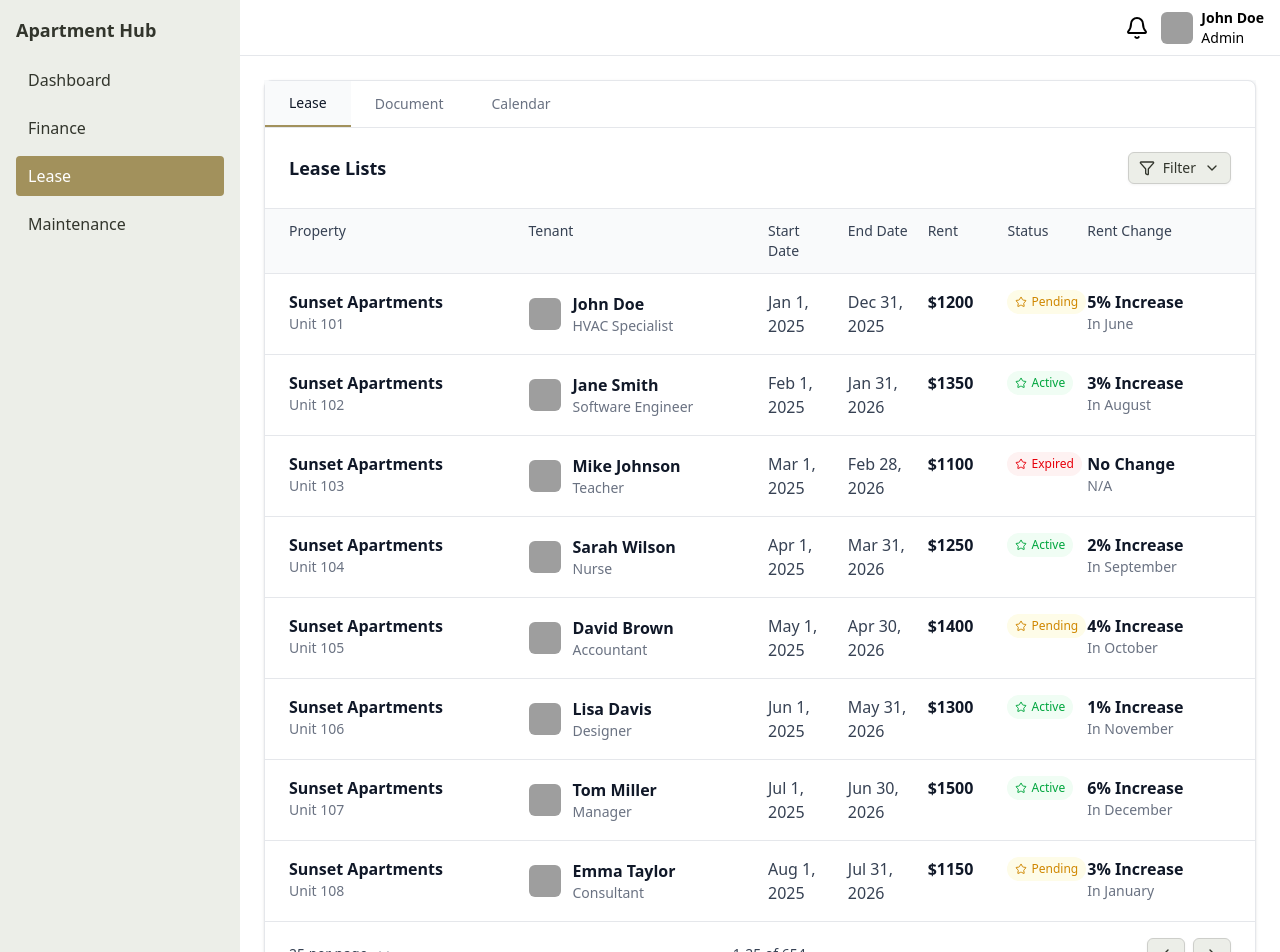
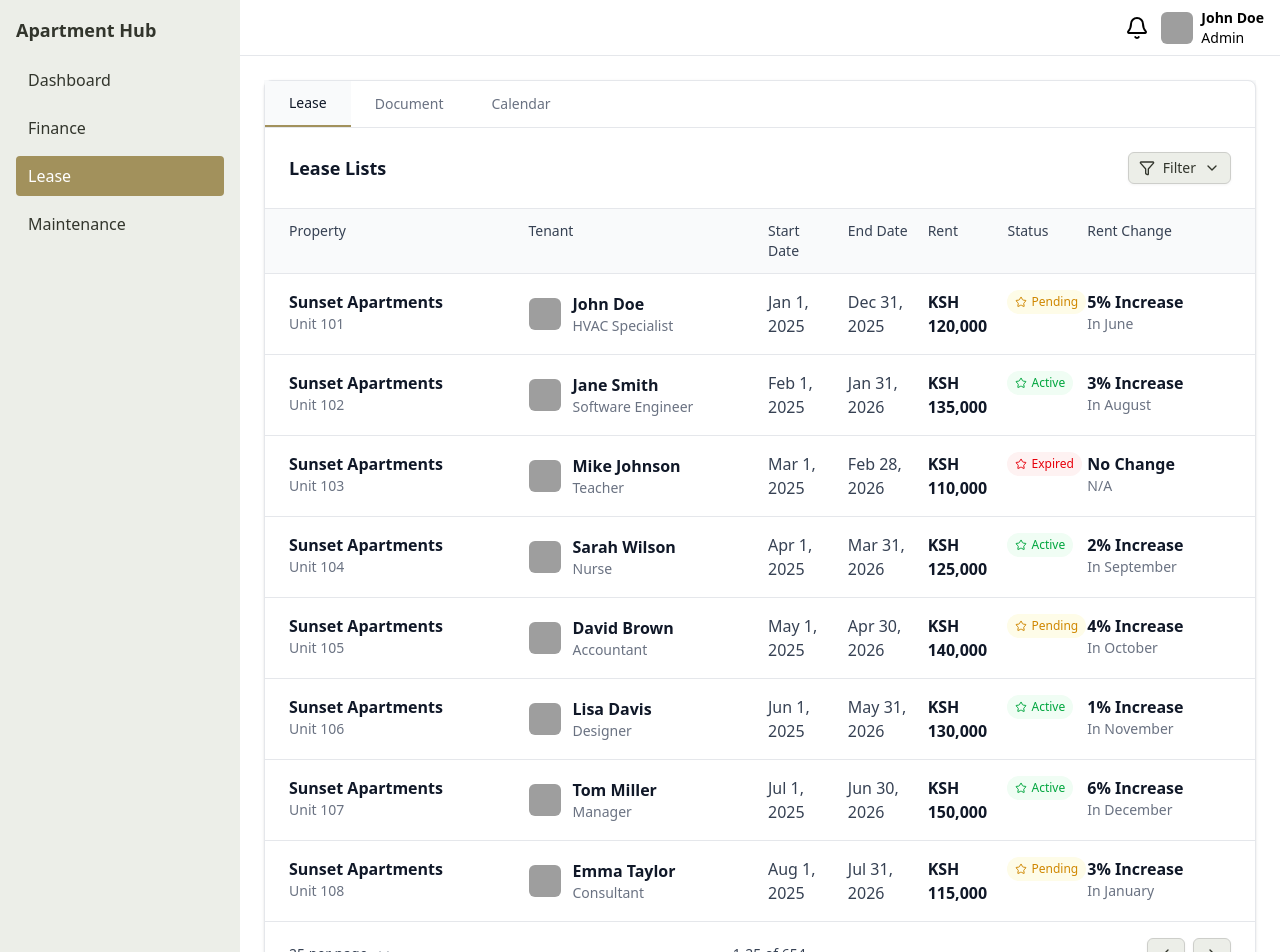
Before and after one commit to Yug3ne/apartment-hub, a React (Vite) app: page /landlord/lease in a window 1280 px wide. Shown: the top 952 px of the page. Built offline with nearby package versions, Linux system fonts and the light colour scheme; grey boxes are pictures that could not be loaded.

Commit message:
change currency to KSH

```diff
--- a/src/pages/landlord/dashboard.tsx
+++ b/src/pages/landlord/dashboard.tsx
@@ -51,7 +51,7 @@ const statCards = [
   },
   {
     label: "Rent Collection",
-    value: "$65,350.00",
+    value: "KSH 6,535,000",
     delta: "+6.1%",
     sub: "last month",
     icon: <CreditCard color="white" />,
--- a/src/pages/landlord/lease.tsx
+++ b/src/pages/landlord/lease.tsx
@@ -1,10 +1,5 @@
 import { Button } from "@/components/ui/button";
-import {
-  Filter,
-  ChevronDown,
-  ChevronLeft,
-  ChevronRight,
-} from "lucide-react";
+import { Filter, ChevronDown, ChevronLeft, ChevronRight } from "lucide-react";
 import { useState } from "react";
 import LeaseTab from "./components/lease-tab";
 import DocumentsTab from "./components/documents-tab";
@@ -27,7 +22,7 @@ const Lease = () => {
       },
       startDate: "Jan 1, 2025",
       endDate: "Dec 31, 2025",
-      rent: "$1200",
+      rent: "KSH 120,000",
       status: {
         text: "Pending",
         type: "pending",
@@ -50,7 +45,7 @@ const Lease = () => {
       },
       startDate: "Feb 1, 2025",
       endDate: "Jan 31, 2026",
-      rent: "$1350",
+      rent: "KSH 135,000",
       status: {
         text: "Active",
         type: "active",
@@ -73,7 +68,7 @@ const Lease = () => {
       },
       startDate: "Mar 1, 2025",
       endDate: "Feb 28, 2026",
-      rent: "$1100",
+      rent: "KSH 110,000",
       status: {
         text: "Expired",
         type: "expired",
@@ -96,7 +91,7 @@ const Lease = () => {
       },
       startDate: "Apr 1, 2025",
       endDate: "Mar 31, 2026",
-      rent: "$1250",
+      rent: "KSH 125,000",
       status: {
         text: "Active",
         type: "active",
@@ -119,7 +114,7 @@ const Lease = () => {
       },
       startDate: "May 1, 2025",
       endDate: "Apr 30, 2026",
-      rent: "$1400",
+      rent: "KSH 140,000",
       status: {
         text: "Pending",
         type: "pending",
@@ -142,7 +137,7 @@ const Lease = () => {
       },
       startDate: "Jun 1, 2025",
       endDate: "May 31, 2026",
-      rent: "$1300",
+      rent: "KSH 130,000",
       status: {
         text: "Active",
         type: "active",
@@ -165,7 +160,7 @@ const Lease = () => {
       },
       startDate: "Jul 1, 2025",
       endDate: "Jun 30, 2026",
-      rent: "$1500",
+      rent: "KSH 150,000",
       status: {
         text: "Active",
         type: "active",
@@ -188,7 +183,7 @@ const Lease = () => {
       },
       startDate: "Aug 1, 2025",
       endDate: "Jul 31, 2026",
-      rent: "$1150",
+      rent: "KSH 115,000",
       status: {
         text: "Pending",
         type: "pending",
@@ -201,8 +196,6 @@ const Lease = () => {
   ];
 
   // Sample document data
-
-
 
   return (
     <div className="flex flex-col h-full bg-gray-50">
@@ -269,12 +262,12 @@ const Lease = () => {
             <div className="min-w-full">
               {activeTab === "lease" ? (
                 <>
-                 <LeaseTab leaseData={leaseData} />
+                  <LeaseTab leaseData={leaseData} />
                 </>
               ) : activeTab === "document" ? (
-              <>
-              <DocumentsTab />
-              </>
+                <>
+                  <DocumentsTab />
+                </>
               ) : (
                 <div className="flex items-center justify-center h-64 text-gray-500">
                   Calendar view coming soon...
```
